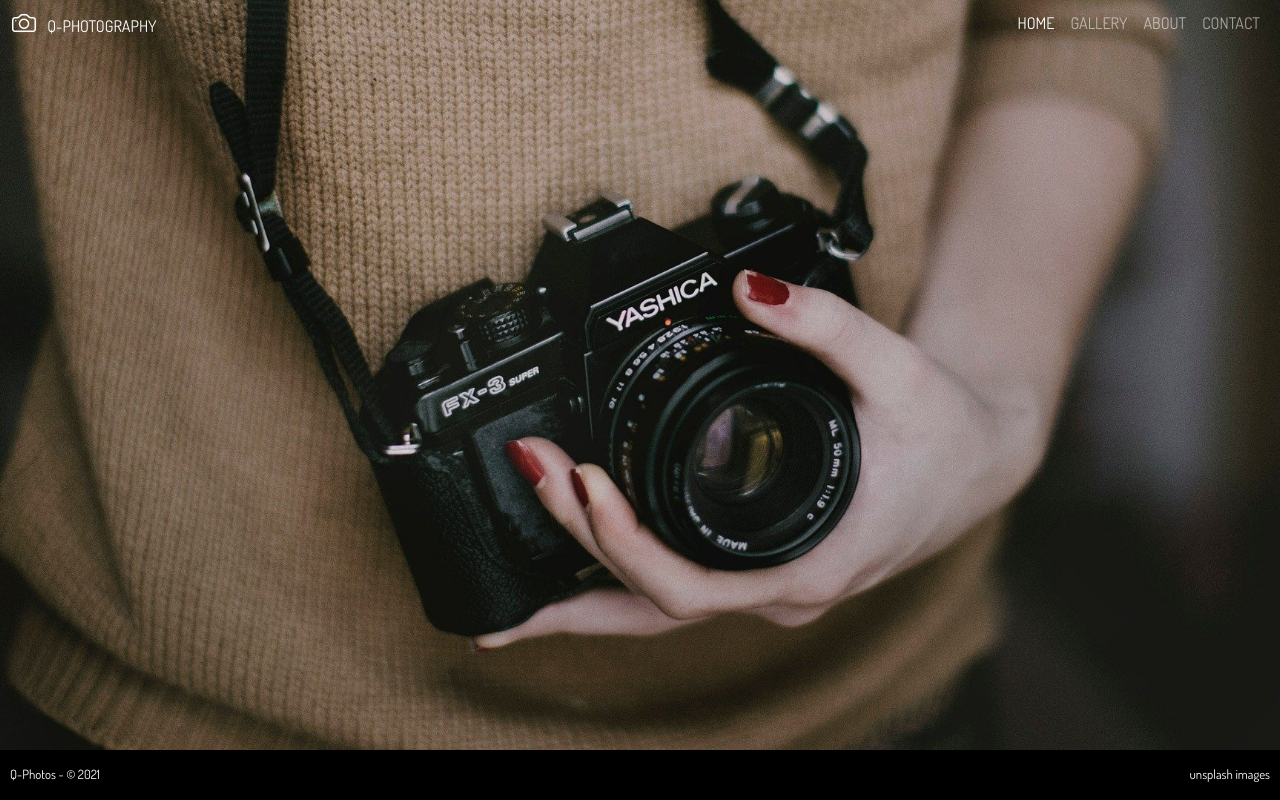
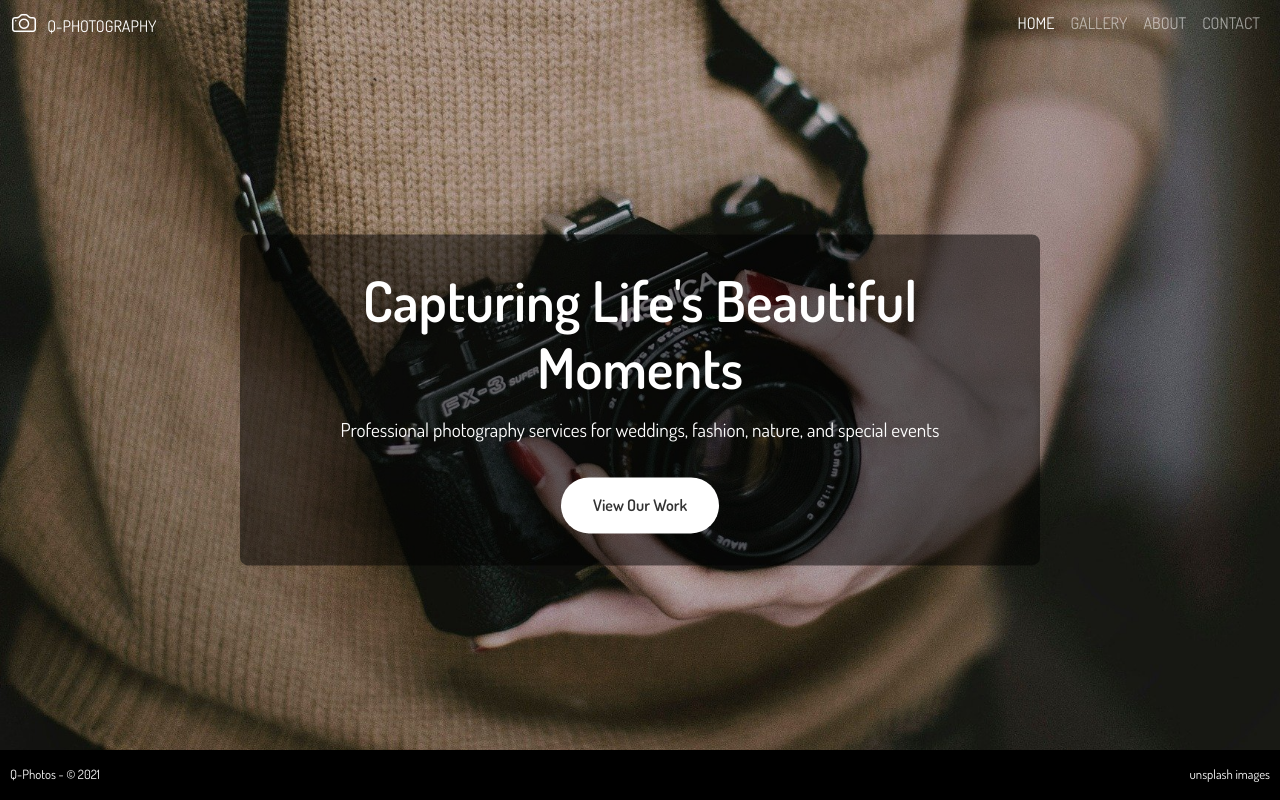
Before and after one commit to onjoma/Photography, a plain HTML site: page index.html in a window 1280 px wide. Drawn offline with nearby package versions, Linux system fonts and the light colour scheme.

Commit message:
added hero section on home page

```diff
--- a/css/style.css
+++ b/css/style.css
@@ -36,6 +36,7 @@ a:hover {
   background: url("/images/hero-img-1.jpg") no-repeat center center / cover;
   height: 100vh;
   overflow: hidden;
+  position: relative;
 }
 
 #hero-page {
@@ -47,6 +48,48 @@ a:hover {
 
 #hero-single-gallery {
   background: #333;
+}
+
+.hero-content {
+  position: absolute;
+  top: 50%;
+  left: 50%;
+  transform: translate(-50%, -50%);
+  text-align: center;
+  color: #fff;
+  width: 90%;
+  max-width: 800px;
+  padding: 2rem;
+  background-color: rgba(0, 0, 0, 0.5);
+  border-radius: 8px;
+}
+
+.hero-content h1 {
+  font-size: 3.5rem;
+  margin-bottom: 1rem;
+  font-weight: 600;
+}
+
+.hero-content p {
+  font-size: 1.2rem;
+  margin-bottom: 2rem;
+}
+
+.cta-button {
+  display: inline-block;
+  padding: 1rem 2rem;
+  background-color: #fff;
+  color: #333;
+  border-radius: 30px;
+  font-weight: 600;
+  transition: all 0.3s ease;
+}
+
+.cta-button:hover {
+  background-color: #333;
+  color: #fff;
+  text-decoration: none;
+  transform: translateY(-2px);
 }
 
 /* Contact */
--- a/index.html
+++ b/index.html
@@ -44,6 +44,11 @@
         </div>
       </nav>
     </div>
+    <div class="hero-content">
+      <h1>Capturing Life's Beautiful Moments</h1>
+      <p>Professional photography services for weddings, fashion, nature, and special events</p>
+      <a href="gallery.html" class="cta-button">View Our Work</a>
+    </div>
   </div>
 
   <!-- Footer -->
```
